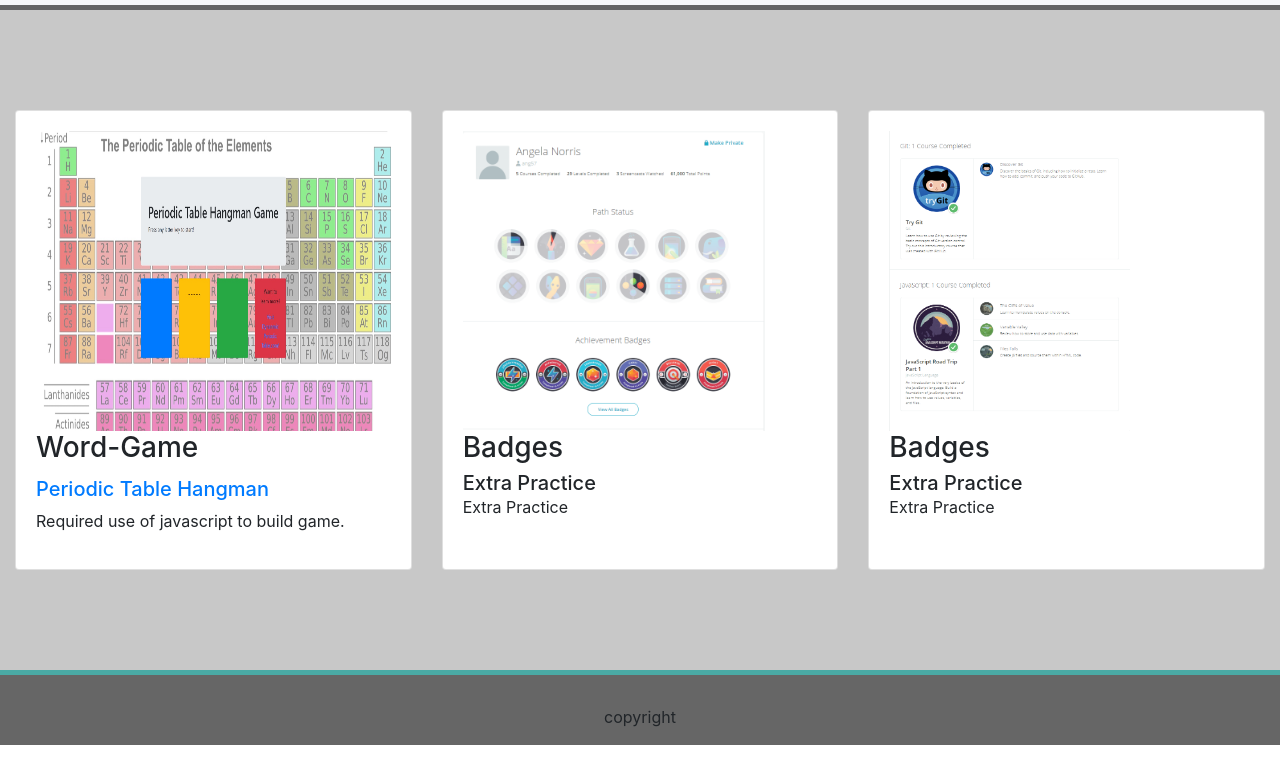
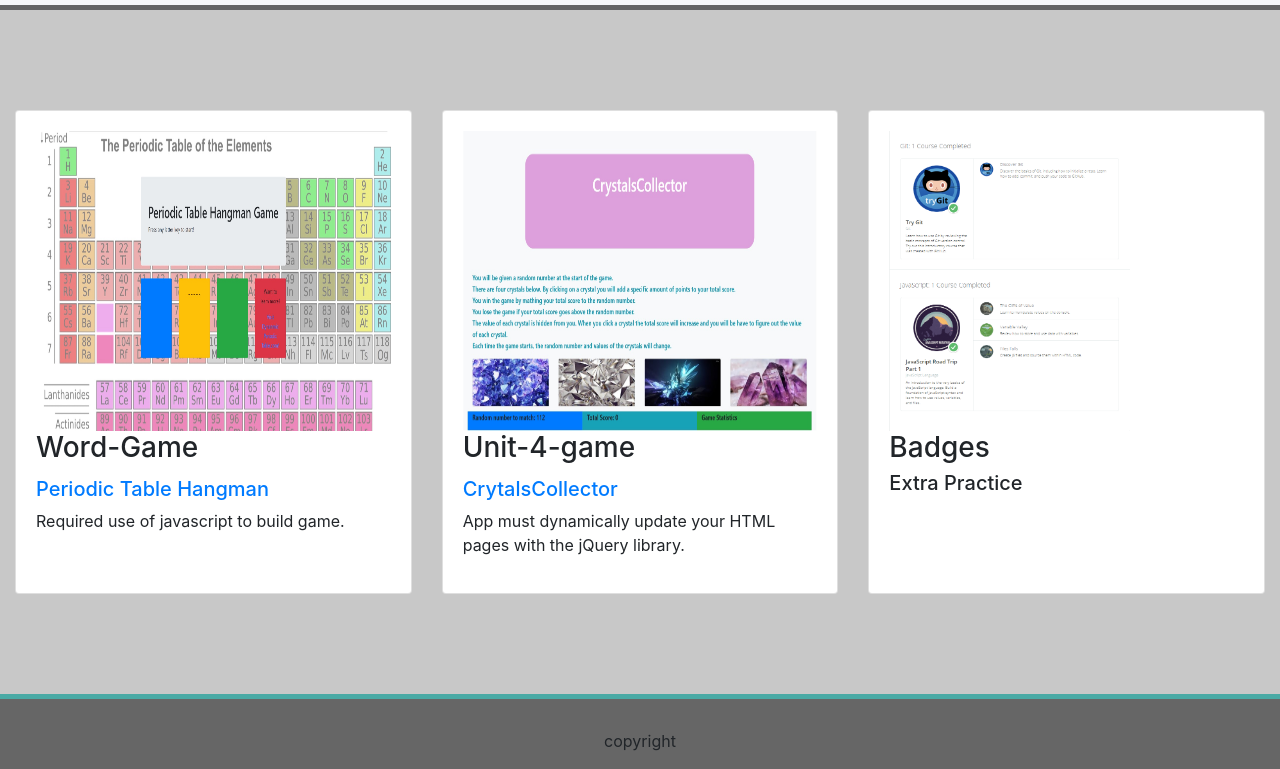
Before and after one commit to anorris57/Bootstrap-Portfolio, a plain HTML site: page portfolio.html in a window 1280 px wide. Shown: the part 91-860 px from the top of the page. Before the commit the page ends 836 px from the top, so only its background shows below. Drawn offline with nearby package versions, Linux system fonts and the light colour scheme.

Commit message:
added project: Unit 4 game to portifolio

```diff
--- a/portfolio.html
+++ b/portfolio.html
@@ -42,10 +42,10 @@
           </div><!--close for card div1-->
           <div class="card">
             <div class="card-body">
-              <img src="assets/images/Portfolio.1.png" class="img-fluid" alt="picture of badge"/>
-              <h3 class="card-title">Badges</h3>
-                <h5 class="card-subtitle">Extra Practice</h5>
-                  <p>Extra Practice</p>
+              <img src="assets/images/CrystalsCollector.jpg" class="img-fluid" alt="picture of badge"/>
+              <h3 class="card-title">Unit-4-game</h3>
+                <h5><a class="card-subtitle" href="https://anorris57.github.io/unit-4-game/" target="_blank">CrytalsCollector</a></h5>
+                  <p>App must dynamically update your HTML pages with the jQuery library.</p>
             </div><!--close card-body-->
           </div><!--close for card div2-->
           <div class="card">
@@ -53,7 +53,7 @@
               <img src="assets/images/Portfolio.d.png" class="img-fluid" alt="picture of badge"/>
                 <h3 class="card-title">Badges</h3>
                   <h5 class="card-subtitle">Extra Practice</h5>
-                    <p>Extra Practice</p>
+                    <p></p>
             </div><!--close card-body-->
           </div><!--close for card div3-->
         </div><!--close for card-deck-->
```
Also changed, not shown: index.html (+1 -1 lines), assets/images/CrystalsCollector.jpg (added).
